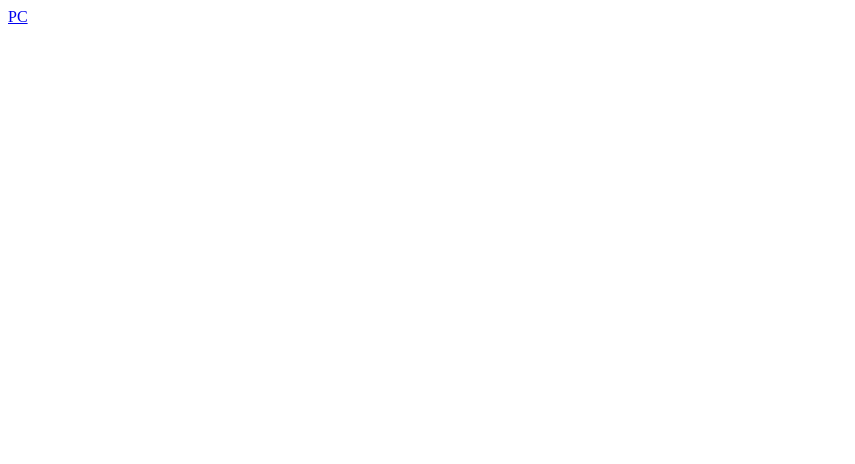
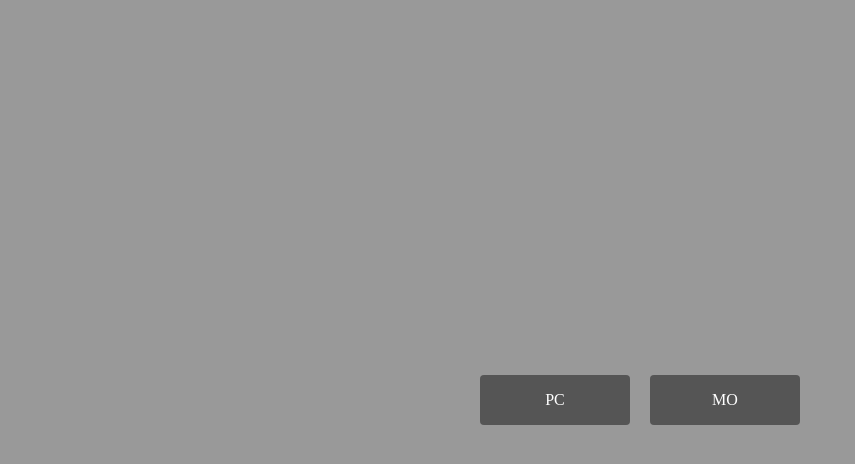
Before and after one commit to chamdduni/code-ex, a plain HTML site: page index.html in a window 1280 px wide. Shown: the whole page, without its empty margins (0-855 px from the left). Drawn offline with Linux system fonts and the light colour scheme.

Commit message:
Add files via upload

```diff
--- a/index.html
+++ b/index.html
@@ -7,16 +7,63 @@
 <title>index</title>
 
 <style>
-	.website-btn{
-		display: block
-		width: 300px; height: 300px;
-	}
-	</style>
-</head>
+* {
+  margin: 0;
+  padding: 0;
+  box-sizing: border-box;
+}
+
+a {
+  color: inherit;
+  text-decoration: none;
+}
+
+html, body {
+  width: 100%;
+  height: 100%;
+}
+
+.container {
+  width: 100%;
+  height: 100%;
+  margin: 0 auto;
+  background-color: #999;
+  display: flex;
+  justify-content: center;
+  align-items: center;
+  gap: 20px;
+}
+
+.btn {
+  width: 150px;
+  height: 50px;
+
+  display: flex;
+  justify-content: center;
+  align-items: center;
+
+  border-radius: 4px;
+  background-color: #555;
+  color: #fff; /* 텍스트 컬러 */
+  cursor: pointer;
+  transition:
+    background-color 0.5s ease,
+    transform 0.5s ease;
+}
+/* Hover */
+.btn:hover {
+  background-color: #000;
+  color: #fff;
+  transform: translateY(-5px);
+}
+</style>
 
 <body>
+  <div class="container">
+    <a href="practice_PC.html" class="btn">PC</a>
+    <a href="practice_MO.html" class="btn">MO</a>
+  </div>
+</body>
 
 
-<a href="practice_PC.html" class="website-btn">PC</a>
-</body>
 </html>
```
